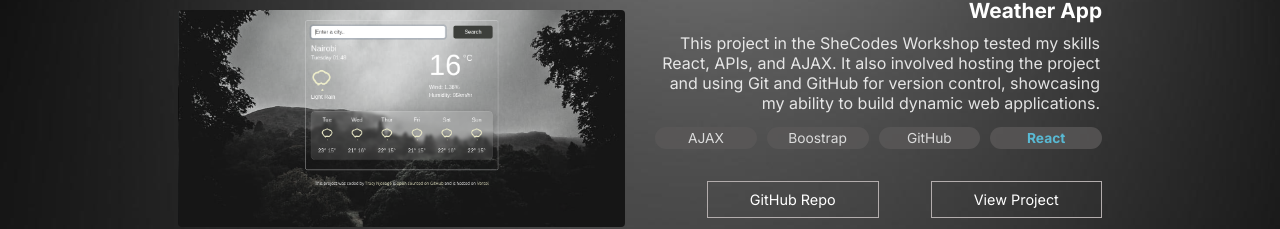
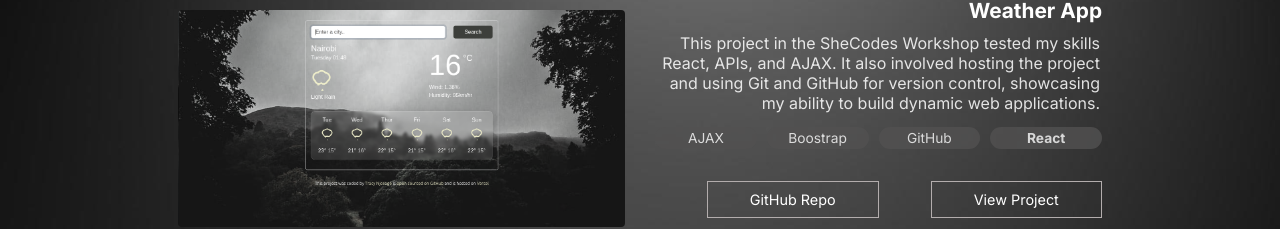
Before and after one commit to 26TracyNjoroge/tracy-dev-portfolio, a React (Create React App) app: page / in a window 1280 px wide. Shown: the part 2579-2808 px from the top of the page. Built offline with nearby package versions, Linux system fonts and the light colour scheme.

Commit message:
Change the background color of projects unordered list

```diff
--- a/src/components/Projects.css
+++ b/src/components/Projects.css
@@ -50,7 +50,7 @@
 .Projects ul li {
     margin-top: 12px;
     border-radius: 20px;
-    background-color: rgb(90, 88, 88);
+    background-color: rgb(82, 81, 81);
     margin-right: 10px;
     padding: 3px;
     font-size: 0.86rem;
@@ -63,7 +63,6 @@
 
 .Projects .Project-skills-right li:last-child {
     margin-right: 0;
-    color: #61dafb;
     font-weight: bold;
 }
 
@@ -124,9 +123,9 @@
 
 @media (max-width: 768px) {
     .Projects {
-    max-width: 90%;
-    margin: 0 auto;
-    padding: 10px;
+        max-width: 90%;
+        margin: 0 auto;
+        padding: 10px;
     }
 
     .Projects .Projects-sect {
@@ -159,7 +158,6 @@
 
     .Projects .Project-link {
         font-size: 0.74rem;
-
     }
 
 }
```
